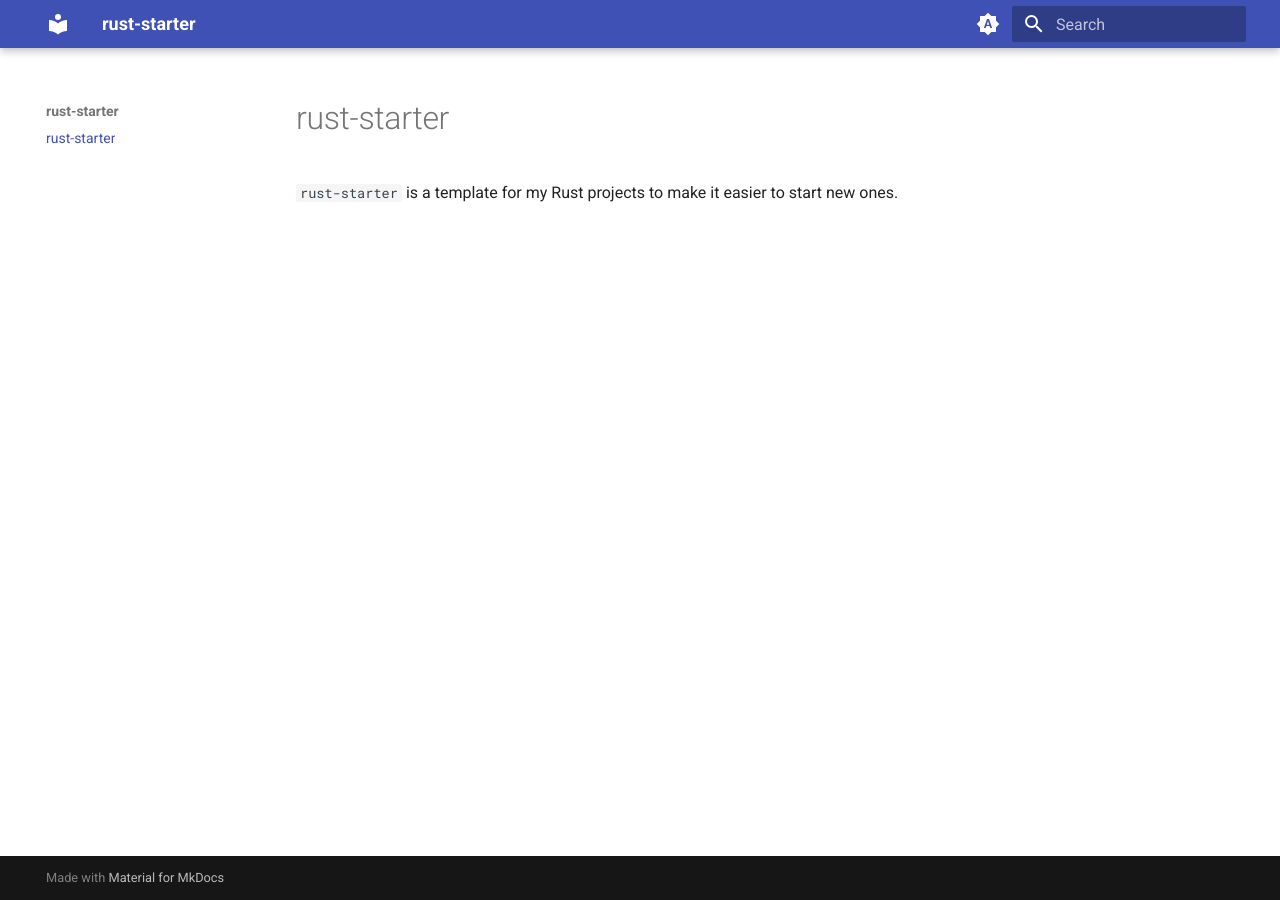
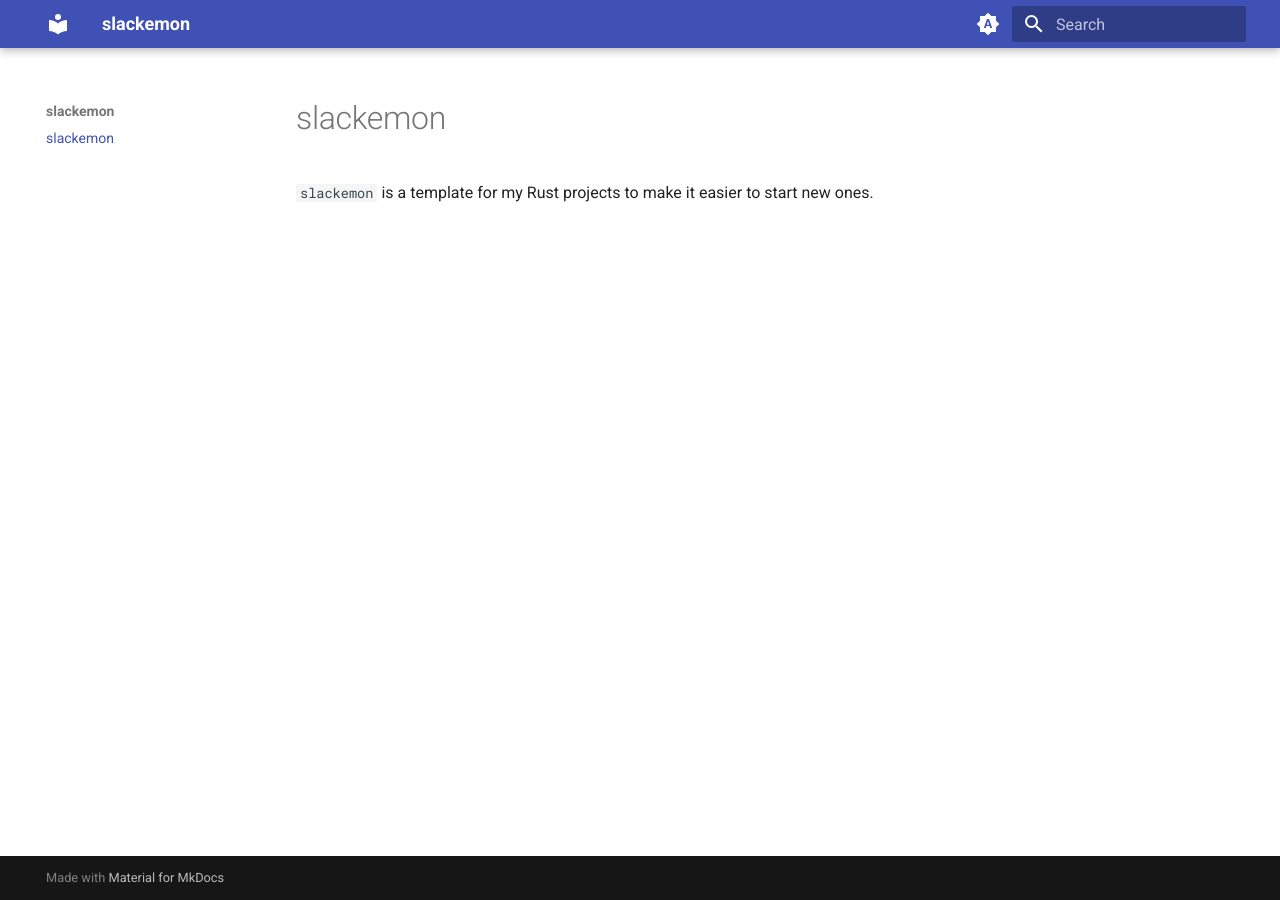
Before and after one commit to anttiharju/slack9, an MkDocs documentation site: the page built from docs/README.md, in a window 1280 px wide. Built offline with MkDocs 1.6.1 and Material for MkDocs 9.7.7, drawn with Linux system fonts in a browser that asks for light colours.

Commit message:
find-and-replace

```diff
--- a/Cargo.toml
+++ b/Cargo.toml
@@ -1,9 +1,9 @@
 [package]
 license = "MIT"
-description = "rust-starter is a template for my Rust projects to make it easier to start new ones."
-repository = "https://github.com/anttiharju/rust-starter"
+description = "slackemon is a template for my Rust projects to make it easier to start new ones."
+repository = "https://github.com/anttiharju/slackemon"
 readme = "docs/README.md"
-name = "rust-starter"
+name = "slackemon"
 version = "0.0.0"
 edition = "2024"
 include = [
--- a/docs/README.md
+++ b/docs/README.md
@@ -1,3 +1,3 @@
-# rust-starter
+# slackemon
 
-`rust-starter` is a template for my Rust projects to make it easier to start new ones.
+`slackemon` is a template for my Rust projects to make it easier to start new ones.
--- a/mkdocs.yml
+++ b/mkdocs.yml
@@ -1,4 +1,4 @@
-site_name: rust-starter
+site_name: slackemon
 theme:
   name: material
   features:
```
Also changed, not shown: 3 other files.
